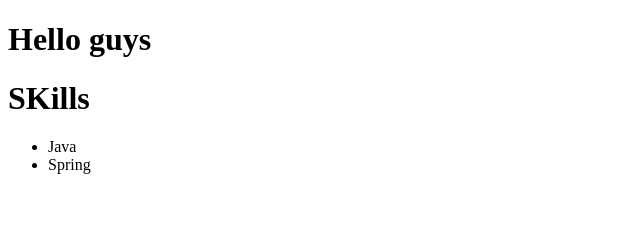
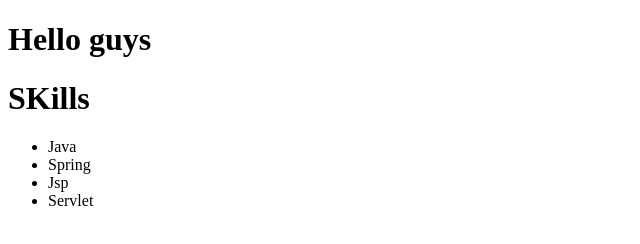
Before and after one commit to vishnum2003/website, a plain HTML site: page index.html in a window 1280 px wide. Shown: the full height of the page, 0-640 px from the left. Drawn offline with Linux system fonts and the light colour scheme.

Commit message:
new feature added

```diff
--- a/index.html
+++ b/index.html
@@ -13,7 +13,8 @@
     <ul>
         <li>Java</li>
         <li>Spring</li>
-
+        <li>Jsp</li>
+        <li>Servlet</li>
     </ul>
 </body>
 
```
